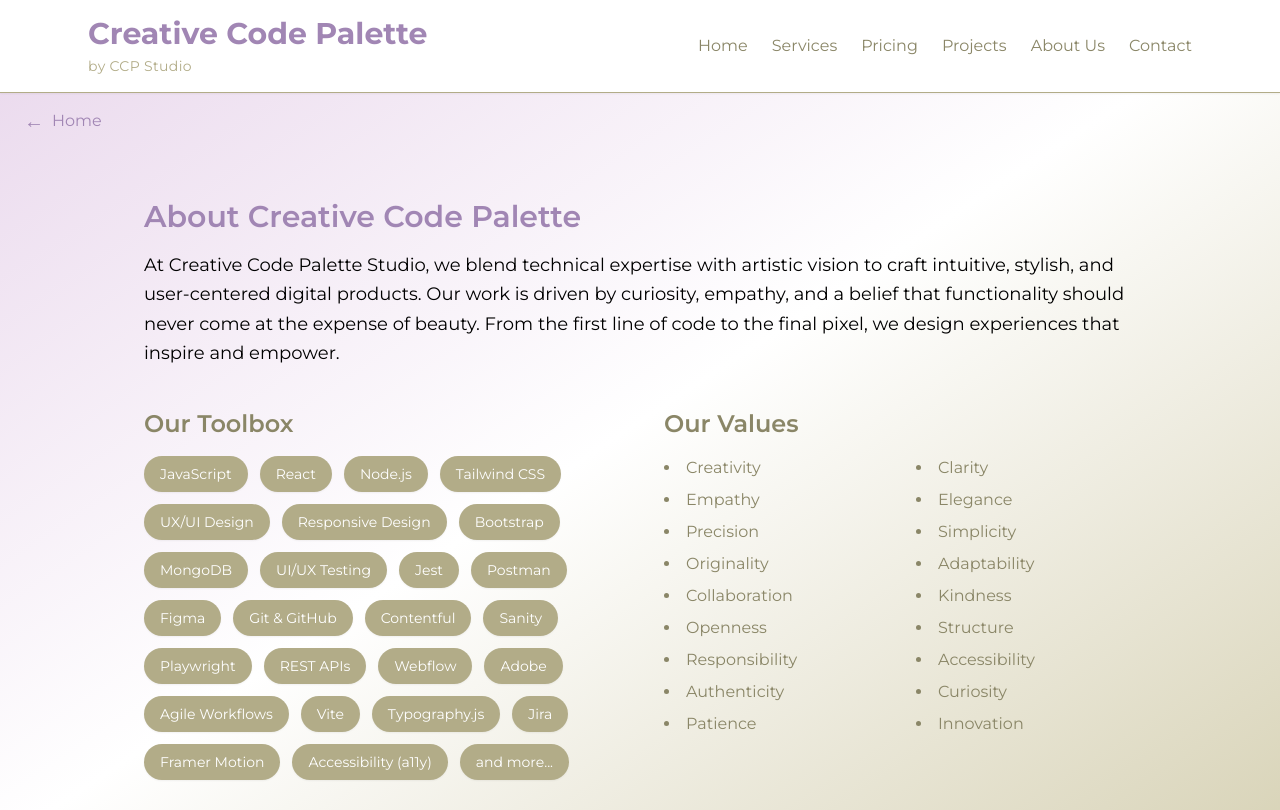
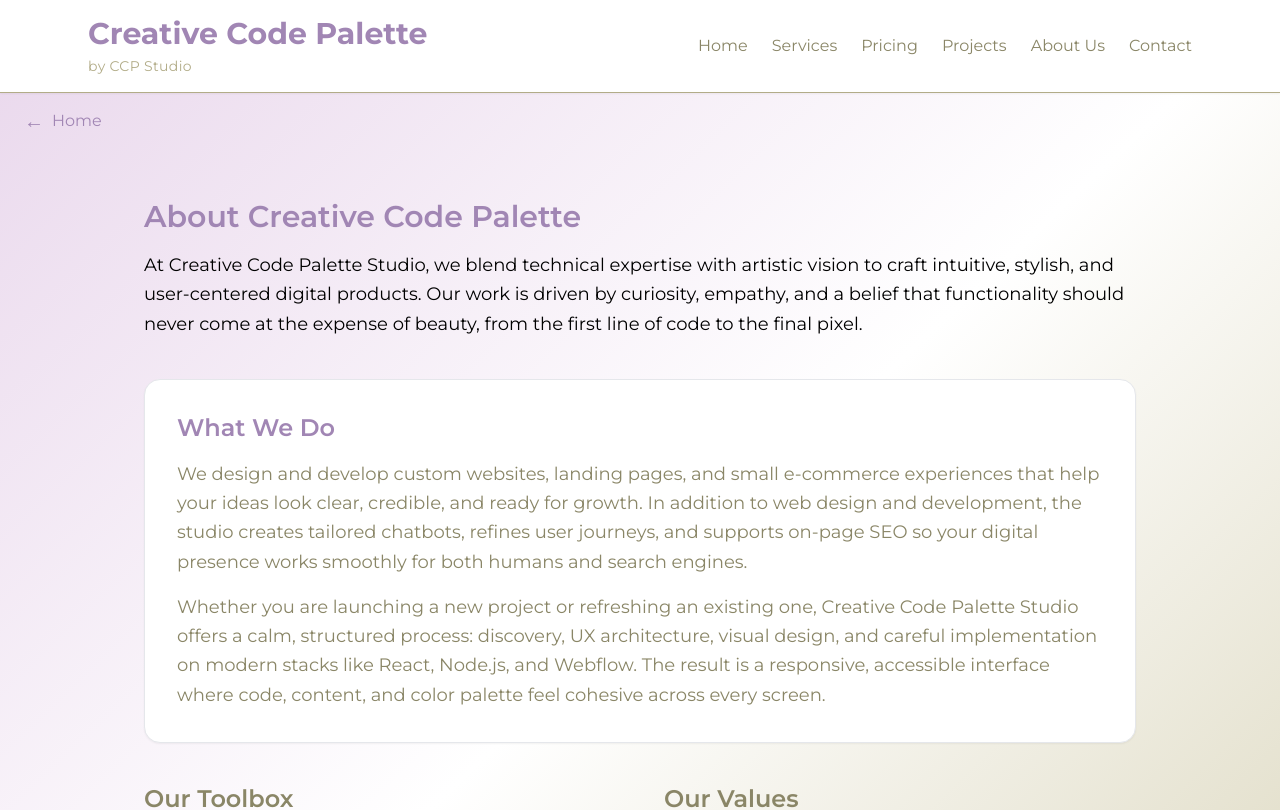
Before and after one commit to MariaZasypkina/CodePalette, a React (Vite) app: page /about in a window 1280 px wide. Shown: the top 810 px of the page. Built offline with nearby package versions, Linux system fonts and the light colour scheme.

Commit message:
update about us

```diff
--- a/src/data/aboutData.js
+++ b/src/data/aboutData.js
@@ -1,7 +1,7 @@
 export const aboutText = {
   title: "About Creative Code Palette",
   description:
-    "At Creative Code Palette Studio, we blend technical expertise with artistic vision to craft intuitive, stylish, and user-centered digital products. Our work is driven by curiosity, empathy, and a belief that functionality should never come at the expense of beauty. From the first line of code to the final pixel, we design experiences that inspire and empower.",
+    "At Creative Code Palette Studio, we blend technical expertise with artistic vision to craft intuitive, stylish, and user-centered digital products. Our work is driven by curiosity, empathy, and a belief that functionality should never come at the expense of beauty, from the first line of code to the final pixel.",
 };
 
 export const skills = [
--- a/src/pages/AboutUs.jsx
+++ b/src/pages/AboutUs.jsx
@@ -12,6 +12,16 @@ export default function AboutUs() {
               About Creative Code Palette
             </h1>
             <p className="text-lg leading-relaxed">{aboutText.description}</p>
+          </div>
+
+          <div className="bg-white p-6 md:p-8 rounded-2xl border border-gray-200 shadow-sm space-y-4 text-sage-dark">
+            <h2 className="text-2xl font-semibold text-lavender-dark">What We Do</h2>
+            <p className="text-lg leading-relaxed">
+              We design and develop custom websites, landing pages, and small e-commerce experiences that help your ideas look clear, credible, and ready for growth. In addition to web design and development, the studio creates tailored chatbots, refines user journeys, and supports on-page SEO so your digital presence works smoothly for both humans and search engines.
+            </p>
+            <p className="text-lg leading-relaxed">
+              Whether you are launching a new project or refreshing an existing one, Creative Code Palette Studio offers a calm, structured process: discovery, UX architecture, visual design, and careful implementation on modern stacks like React, Node.js, and Webflow. The result is a responsive, accessible interface where code, content, and color palette feel cohesive across every screen.
+            </p>
           </div>
 
           <div className="grid md:grid-cols-2 gap-12 items-start">
```
